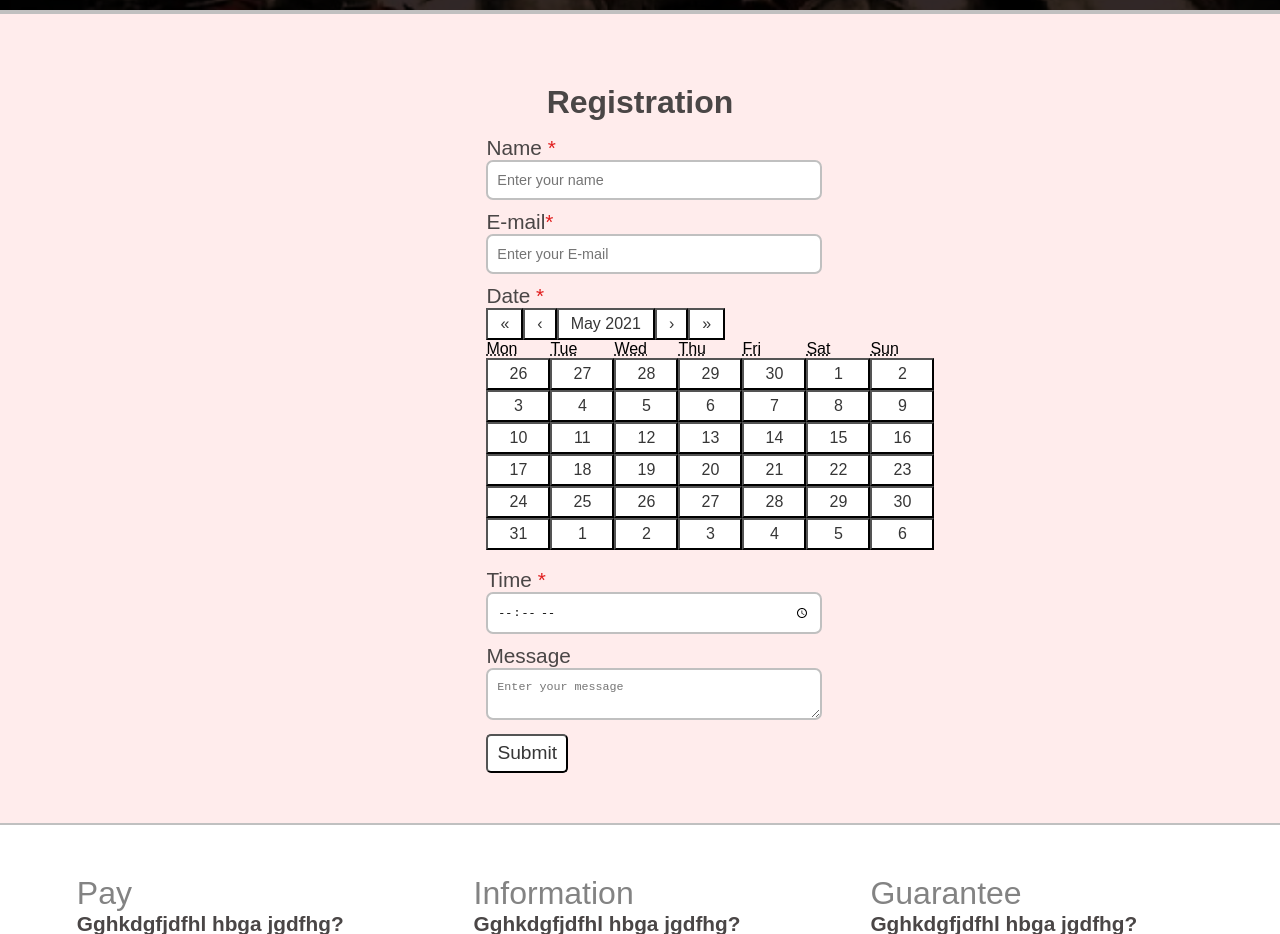
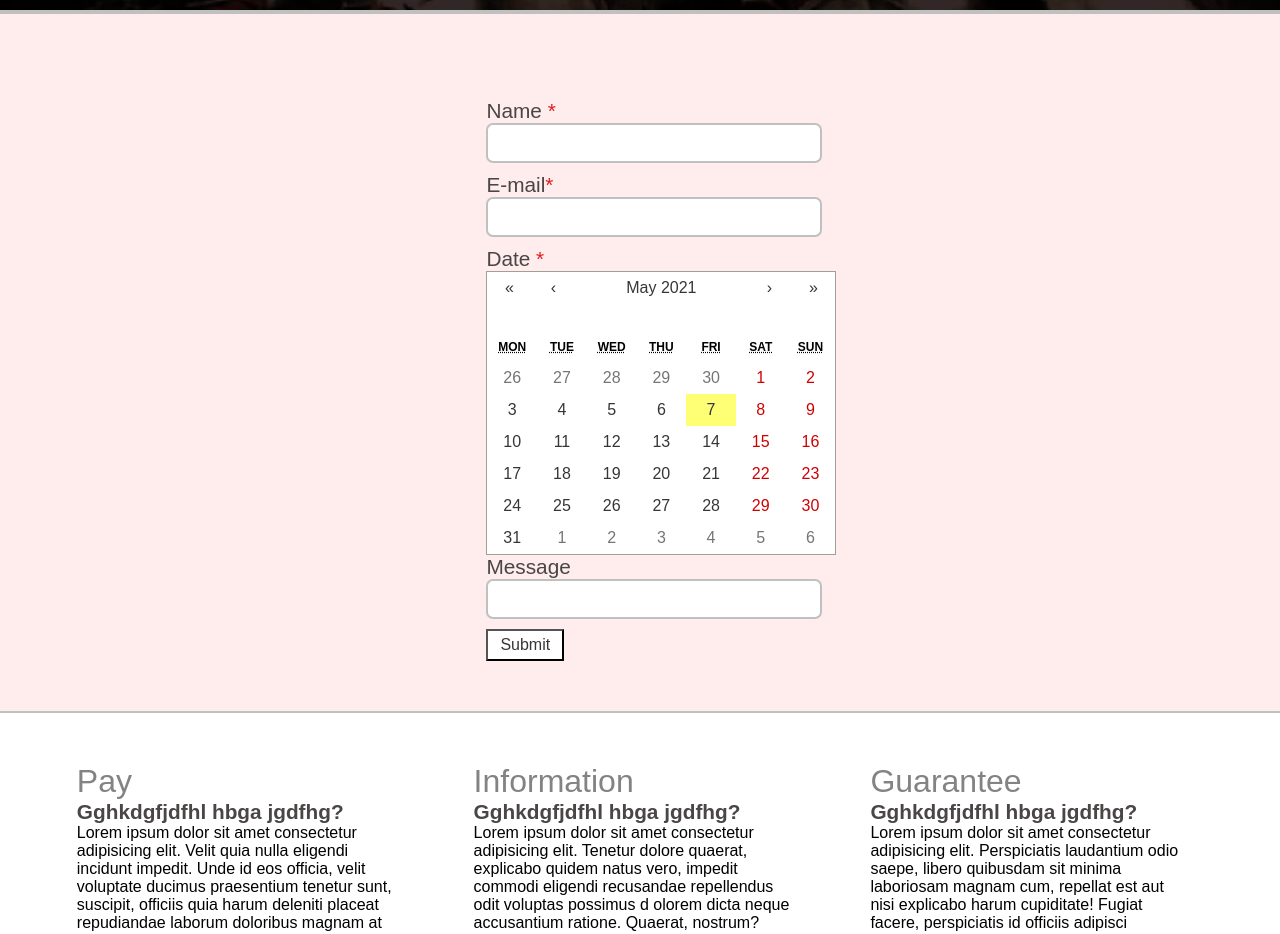
Before and after one commit to David600/Gym, a React (Create React App) app: page / in a window 1280 px wide. Shown: the part 2190-3124 px from the top of the page. Built offline with nearby package versions, Linux system fonts and the light colour scheme; a web font is replaced by a local one.

Commit message:
fix problems

```diff
--- a/package.json
+++ b/package.json
@@ -9,13 +9,14 @@
     "moment": "^2.29.1",
     "node-sass": "^5.0.0",
     "react": "^17.0.1",
-    "react-calendar": "^3.3.0",
+    "react-calendar": "^3.4.0",
     "react-dom": "^17.0.1",
     "react-production-calendar": "0.0.10",
     "react-redux": "^7.2.2",
     "react-router-dom": "^5.2.0",
     "react-scripts": "4.0.1",
     "redux": "^4.0.5",
+    "redux-form": "^8.3.7",
     "validator": "^13.6.0",
     "web-vitals": "^0.2.4"
   },
--- a/public/index.html
+++ b/public/index.html
@@ -3,6 +3,7 @@
   <head>
     <meta charset="utf-8" />
     <link rel="icon" href="%PUBLIC_URL%/favicon.ico" />
+    <link rel="stylesheet" href="https://cdnjs.cloudflare.com/ajax/libs/semantic-ui/2.4.1/semantic.min.js"/>
     <meta name="viewport" content="width=device-width, initial-scale=1" />
     <meta name="theme-color" content="#000000" />
     <meta
--- /dev/null
+++ b/src/actions/RegistrAction.js
@@ -0,0 +1,6 @@
+export const RegisterFieldAction = (formValues) => {
+return{
+    type: 'REGISTRATION',
+    payload: formValues
+}
+}
--- a/src/components/Registration.js
+++ b/src/components/Registration.js
@@ -1,132 +1,107 @@
-import { useContext, useState } from "react";
+import { useState } from "react";
 import Calendar from "react-calendar";
 import React from "react";
-import MyContext from "../context";
-import validator from 'validator'
+import { Field, formValues, reduxForm } from 'redux-form';
+import 'react-calendar/dist/Calendar.css';
+import { connect } from 'react-redux';
 
-function Registration() {
-  const [name, setName] = useState("");
-  const [email, setEmail] = useState("");
+  const Registration = (props) => {
   const [date, onChange] = useState(new Date());
-  const [time, setTime] = useState("");
-  const [message, setMessage] = useState("");
-  const { state, setState } = useContext(MyContext);
-  const [emailDirty, setEmailDirty] = useState(false);
-  const [emailError, setEmailError] = useState( "Email can't be empty!");
-  const [nameDirty, setNameDirty] = useState (false);
-  const [nameError, setNameError] = useState( "Name can't be empty!");
 
-  const data = [name, email, date, time, message];
 
-  function onSubmit(e) {
-    e.preventDefault();
-    //here sould be sending data to server
+
+
+  function onSubmit(formValues) {
+   const errors =  validate(formValues);
+   console.log(errors);
+    if(Object.keys(errors).length === 0){
+       alert("no backend available");
+    }
+    console.log(formValues);
+ //here sould be sending data to server
   }
 
-  function changeState() {
-    setState({ ...state, data });
-    //adding data to state
-  }
-
-  function onHandleClick() {
-    changeState();
-    alert("no backend available");
-    //moving on second page
-  }
-
-  function  blurHandler(e) {
-    switch(e.target.name){
-      case 'name':
-      setNameDirty(true)
-      break
-      case 'email':
-      setEmailDirty(true)
-      break
+  function renderError({ error, touched }) {
+    if (touched && error) {
+      return (
+        <div className="ui error message">
+          <div className="header">{error}</div>
+        </div>
+      );
     }
   }
-  function emailHandler(e) {
-    setEmail(e.target.value)
-    if (validator.isEmail(email)) {
-      setEmailError('Valid Email :)')
-    } else {
-      setEmailError('Enter valid Email!')
-    }
+  const { handleSubmit } = props;
 
-  }
+ const renderInput = ({ input, label, meta }) => {
+    const className = `field ${meta.error && meta.touched ? 'error' : ''}`;
+    return (
+      <div className={className}>
+        <label>{label}</label>
+        <input {...input} autoComplete="off" />
+        {renderError(meta)}
+      </div>
+    );
+  };
 
   return (
-    <div id="contacts">
-      <center>
-        <h3>Registration</h3>
-      </center>
-      <form id="form_input" onSubmit={onSubmit}>
-        <label htmlFor="name">
+    <div id = "contacts">
+       <form id="form_input" onSubmit={handleSubmit(onSubmit)} className="ui form error">
+       <label htmlFor="name">
           Name <span>*</span>
-        </label>{" "}
-        <br />
-        {(nameDirty && nameError) && <div style = {{color: "red"}}>{nameError}</div>}
-        <input
-          value={name}
-          onBlur = {(e) =>  blurHandler(e)}
-          onInput={(e) => setName(e.target.value)}
-          type="text"
-          placeholder="Enter your name"
-          name="name"
-          id="name"
-        />{" "}
-        <br />
-        <label htmlFor="email">
+        </label>
+        <Field
+        component = {renderInput}
+        name = "name"
+        />
+          <label htmlFor="email">
           E-mail<span>*</span>
-        </label>{" "}
-        <br />
-        {(emailDirty && emailError) && <div style = {{color: "red"}}>{emailError}</div>}
-        <input
-          type="email"
-          value={email}
-          onBlur = {(e) =>  blurHandler(e)}
-          onInput= {(e) => emailHandler(e)}
-
-          placeholder="Enter your E-mail"
-          name="email"
-          id="email"
-        />{" "}
-        <br />
+        </label>
+        <Field
+        component = {renderInput}
+        name = "email"
+        />
         <label htmlFor="date">
           Date <span>*</span>
         </label>{" "}
         <br />
+        <Field
+        component = {Calendar}
+        name = "date"
+        />
+        <label htmlFor="message">Message</label> <br />
+        <Field
+        component = {renderInput}
+        name = "message"
+        />
 
-        <Calendar onChange={onChange} date={date} />
-        <br />
-        <label htmlFor="time">
-          Time <span>*</span>
-        </label>{" "}
-        <br />
-        <input
-          type="time"
-          placeholder="Enter time"
-          name="time"
-          id="time"
-          value={time}
-          onInput={(e) => setTime(e.target.value)}
-        />
-        <br />
-        <label htmlFor="message">Message</label> <br />
-        <textarea
-          value={message}
-          onInput={(e) => setMessage(e.target.value)}
-          placeholder="Enter your message"
-          name="message"
-          id="message"
-        ></textarea>{" "}
-        <br />
-        <button id="btn" type="submit" onClick={() => onHandleClick()}>
-          {" "}
-          Submit{" "}
+        <button className="ui button primary">
+          Submit
         </button>
       </form>
     </div>
   );
 }
+const validate = formValues => {
+  const errors = {};
 
-export default Registration;
+  if (!formValues.name) {
+    errors.name = 'You must enter a name ';
+  }
+
+  if (!formValues.email) {
+    errors.email = 'You must enter an email';
+  }
+
+  return errors;
+};
+
+ const formWrapped = reduxForm({
+  // a unique name for the form
+  form: 'registration',
+  validate
+})(Registration)
+
+export default connect(
+  null,
+  { Registration }
+) (formWrapped)
--- a/src/index.js
+++ b/src/index.js
@@ -2,10 +2,17 @@ import React from "react";
 import ReactDOM from "react-dom";
 import App from "./App";
 import "./index.css";
+import { Provider } from 'react-redux';
+import { createStore, applyMiddleware, compose } from 'redux';
+
+import reducers from './reducers'
+
+const composeEnhancers = window.__REDUX_DEVTOOLS_EXTENSION_COMPOSE__ || compose;
+const store = createStore(reducers, composeEnhancers(applyMiddleware()));
 
 ReactDOM.render(
-  <React.StrictMode>
+  <Provider store = {store}>
     <App />
-  </React.StrictMode>,
+  </Provider>,
   document.getElementById("root")
 );
--- /dev/null
+++ b/src/reducers/index.js
@@ -0,0 +1,7 @@
+import { combineReducers } from 'redux';
+import { reducer as formReducer } from 'redux-form';
+
+
+export default combineReducers({
+  form: formReducer
+});
```
Also changed, not shown: 2 other files (tests, documents, lock files or other folders).
